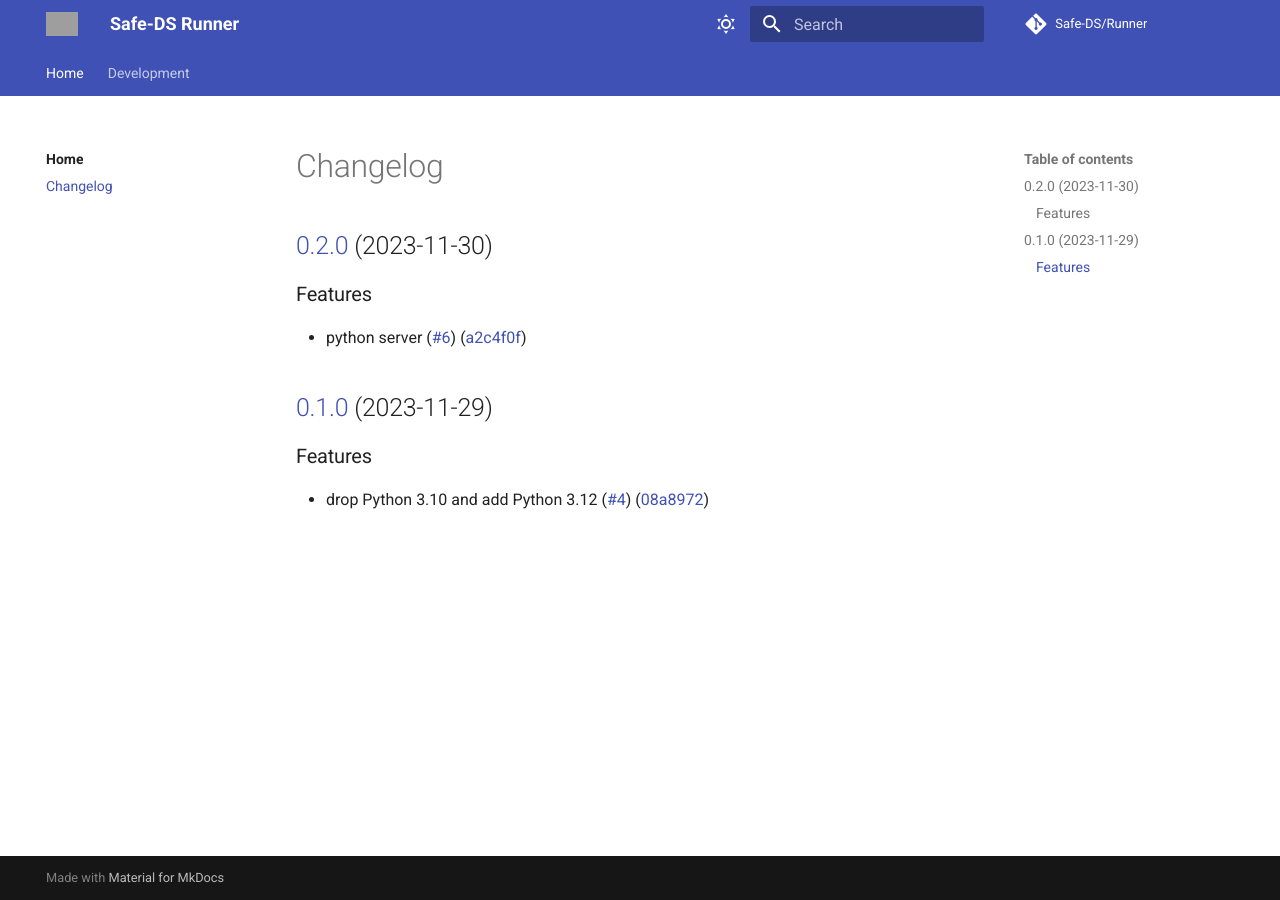
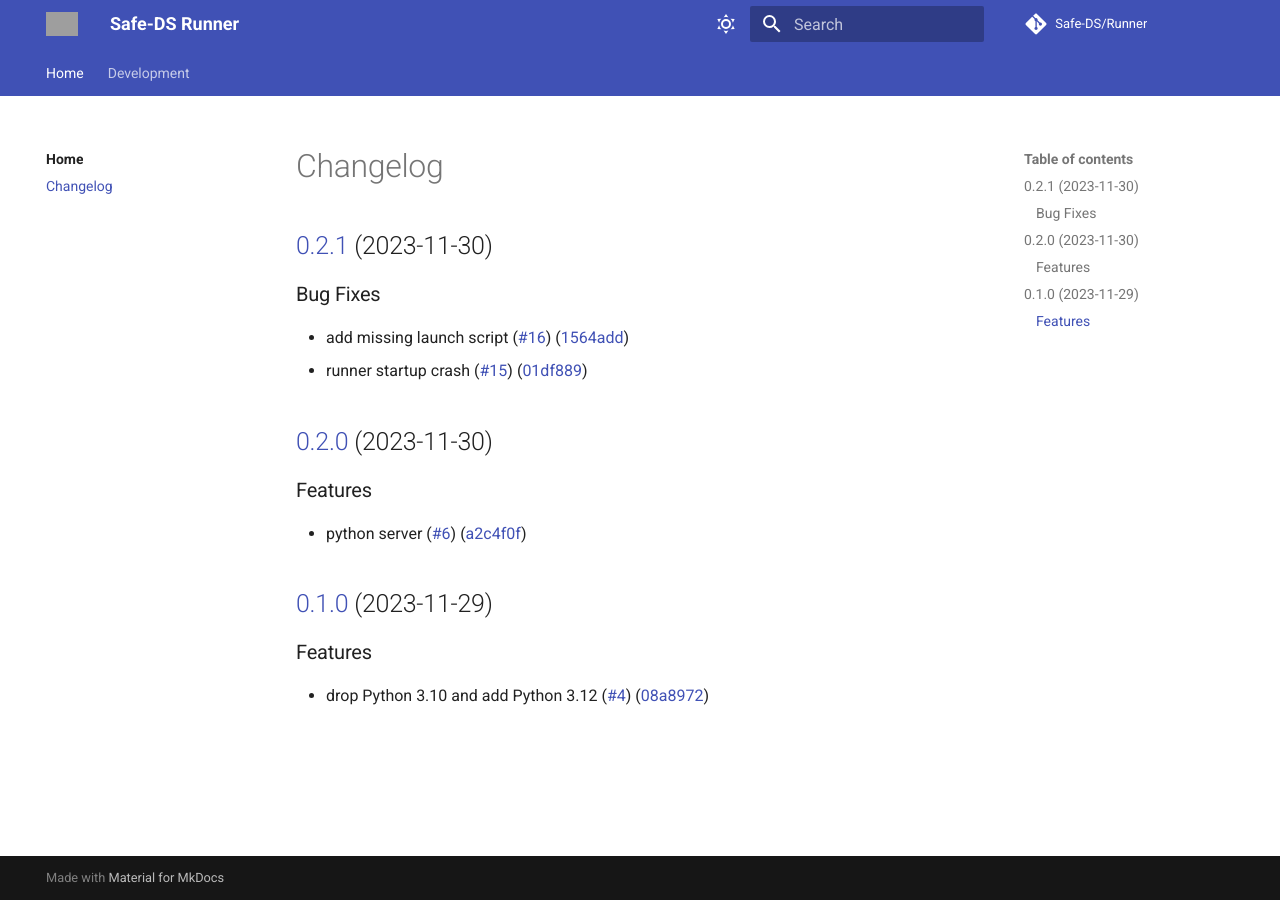
Before and after one commit to Safe-DS/Runner, an MkDocs documentation site: the page built from docs/CHANGELOG.md, in a window 1280 px wide. Built offline with MkDocs 1.6.1 and Material for MkDocs 9.7.7, drawn with Linux system fonts in a browser that asks for light colours; comment, search, counter and statistics services are not loaded; grey boxes are pictures that could not be loaded.

Commit message:
chore(release): 0.2.1 [skip ci]
## [0.2.1](https://github.com/Safe-DS/Runner/compare/v0.2.0...v0.2.1) (2023-11-30)

### Bug Fixes

* add missing launch script ([#16](https://github.com/Safe-DS/Runner/issues/16)) ([1564add](https://github.com/Safe-DS/Runner/commit/1564add6f868869297f39151499f174c47750f8d))
* runner startup crash ([#15](https://github.com/Safe-DS/Runner/issues/15)) ([01df889](https://github.com/Safe-DS/Runner/commit/01df8891985b240ebd1ed2f1560f0cdacb1f6a55))

```diff
--- a/docs/CHANGELOG.md
+++ b/docs/CHANGELOG.md
@@ -1,3 +1,11 @@
+## [0.2.1](https://github.com/Safe-DS/Runner/compare/v0.2.0...v0.2.1) (2023-11-30)
+
+
+### Bug Fixes
+
+* add missing launch script ([#16](https://github.com/Safe-DS/Runner/issues/16)) ([1564add](https://github.com/Safe-DS/Runner/commit/1564add6f868869297f39151499f174c47750f8d))
+* runner startup crash ([#15](https://github.com/Safe-DS/Runner/issues/15)) ([01df889](https://github.com/Safe-DS/Runner/commit/01df8891985b240ebd1ed2f1560f0cdacb1f6a55))
+
 ## [0.2.0](https://github.com/Safe-DS/Runner/compare/v0.1.0...v0.2.0) (2023-11-30)
 
 
--- a/pyproject.toml
+++ b/pyproject.toml
@@ -1,6 +1,6 @@
 [tool.poetry]
 name = "safe-ds-runner"
-version = "0.2.0"
+version = "0.2.1"
 description = "Execute Safe-DS programs that were compiled to Python."
 authors = ["Lars Reimann <mail@larsreimann.com>"]
 license = "MIT"
```
